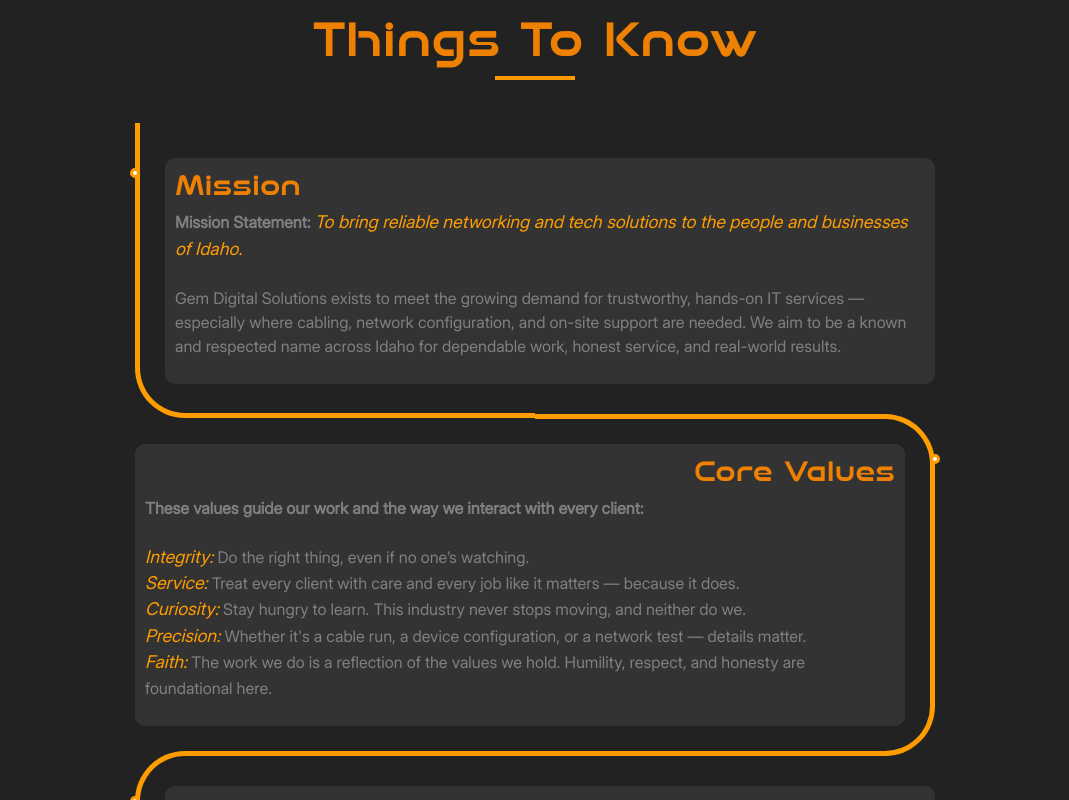
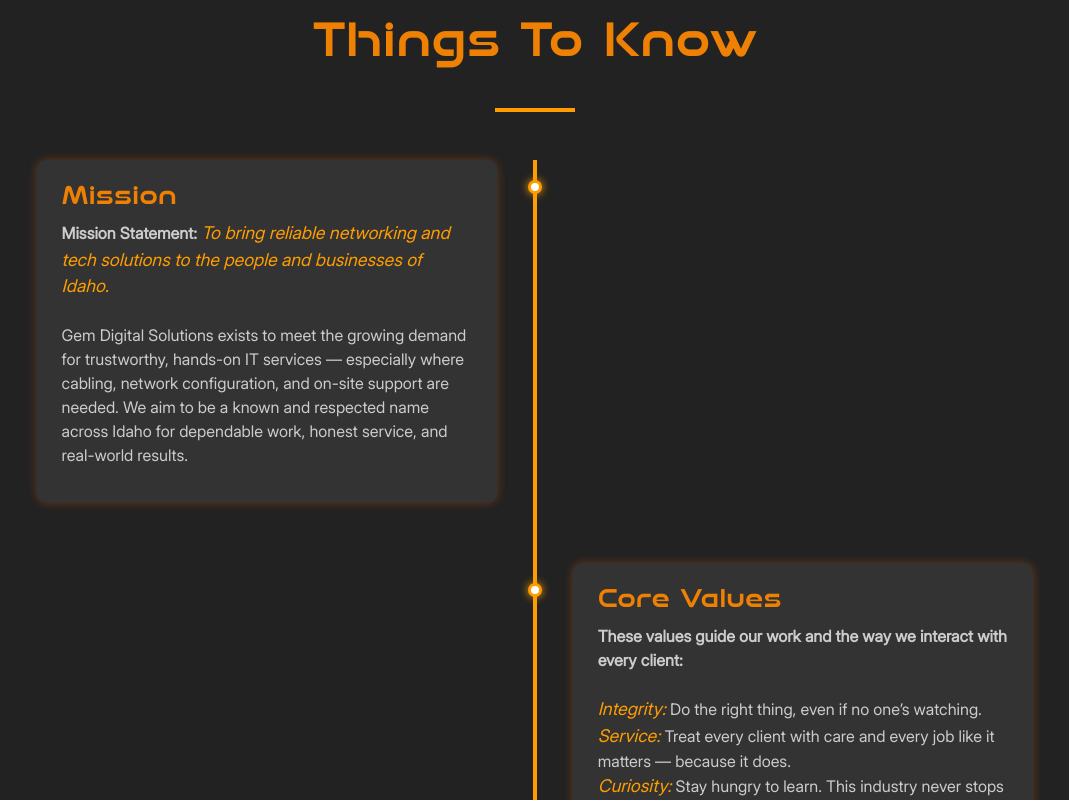
Before and after one commit to IssiahB/Gem-Digital, a React (Vite) app: page /about in a window 1280 px wide. Shown: the part 660-1460 px from the top of the page, without its empty margins (105-1174 px from the left). Built offline with nearby package versions, Linux system fonts and the light colour scheme; no server answers.

Commit message:
Updated content and design of Timeline section on the about us page

```diff
--- a/src/pages/sections/styles/Timeline.style.css
+++ b/src/pages/sections/styles/Timeline.style.css
@@ -1,4 +1,4 @@
-/* Timeline Container */
+
 .timeline {
     background: var(--black);
     margin: 20px auto;
@@ -10,123 +10,111 @@
     text-align: center;
     font-size: 3rem;
     color: var(--secondaryOrange);
+    margin-bottom: 40px;
+    position: relative;
 }
 
 .time-outer {
-    width: 80vw;
+    position: relative;
+    width: 90%;
+    max-width: 1000px;
     margin: 0 auto;
+    padding-left: 20px;
+    padding-right: 20px;
 }
 
+/* Vertical line in the center */
+.time-outer::before {
+    content: "";
+    position: absolute;
+    top: 0;
+    bottom: 0;
+    left: 50%;
+    width: 4px;
+    margin-left: -2px;
+    background-color: var(--orange);
+    z-index: 0;
+}
+
+/* Shared time card style */
+.time-card {
+    position: relative;
+    width: 100%;
+    margin-bottom: 60px;
+    z-index: 1;
+}
+
+.time-info {
+    position: relative;
+    background: #333;
+    color: #ccc;
+    border-radius: 10px;
+    padding: 20px 25px;
+    width: 48%;
+    box-shadow: 0 0 10px rgba(255, 102, 0, 0.3);
+}
+
+/* Time Dot */
+.time-card::after {
+    content: "";
+    position: absolute;
+    top: 20px;
+    left: 50%;
+    width: 14px;
+    height: 14px;
+    background: white;
+    border: 3px solid var(--orange);
+    border-radius: 50%;
+    transform: translateX(-50%);
+    z-index: 2;
+    box-shadow: 0 0 8px var(--orange);
+}
+
+/* Odd cards to the left */
+.time-card:nth-child(odd) .time-info {
+    left: 0;
+    margin-right: auto;
+    transform: translateX(-4%);
+}
+
+/* Even cards to the right */
+.time-card:nth-child(even) .time-info {
+    left: 0;
+    margin-left: auto;
+    transform: translateX(4%);
+}
+
+/* Title style */
+.time-title {
+    color: var(--secondaryOrange);
+    font-size: 1.6rem;
+    margin-bottom: 10px;
+}
+
+/* Emphasized text */
 p em {
     color: var(--orange);
     font-size: 1.1rem;
 }
 
-/* Card container */
-.time-card {
-    position: relative;
-    width: 100%;
-    max-width: 800px;
-    margin: 0 auto;
-}
+/* Responsive: Stack vertically on mobile */
+@media screen and (max-width: 768px) {
+    .time-info {
+        width: 100%;
+        transform: none !important;
+        margin: 0 auto;
+    }
 
-/* setting padding based on even or odd */
-.time-card:nth-child(odd) {
-    padding: 30px 0 30px 30px;
-}
-.time-card:nth-child(even) {
-    padding: 30px 30px 30px 0;
-}
-/* Global ::before */
-.time-card::before {
-    content: "";
-    position: absolute;
-    width: 50%;
-    border: solid var(--orange);
-}
+    .time-outer::before {
+        left: 8px;
+    }
 
-/* Setting the border of top, bottom, left */
-.time-card:nth-child(odd)::before {
-    left: 0px;
-    top: -4.5px;
-    bottom: -4.5px;
-    border-width: 5px 0 5px 5px;
-    border-radius: 50px 0 0 50px;
-}
+    .time-card::after {
+        left: 8px;
+        transform: none;
+    }
 
-/* Setting the top and bottom to "-5px" because earlier it was out of a pixel in mobile devices */
-@media only screen and (max-width: 400px) {
-    .time-card:nth-child(odd)::before {
-        top: -5px;
-        bottom: -5px;
+    .time-title {
+        text-align: left;
     }
 }
-
-/* Setting the border of top, bottom, right */
-.time-card:nth-child(even)::before {
-    right: 0;
-    top: 0;
-    bottom: 0;
-    border-width: 5px 5px 5px 0;
-    border-radius: 0 50px 50px 0;
-}
-
-/* Removing the border if it is the first card */
-.time-card:first-child::before {
-    border-top: 0;
-    border-top-left-radius: 0;
-}
-
-/* Removing the border if it is the last card  and it's odd */
-.time-card:last-child:nth-child(odd)::before {
-    border-bottom: 0;
-    border-bottom-left-radius: 0;
-}
-
-/* Removing the border if it is the last card  and it's even */
-.time-card:last-child:nth-child(even)::before {
-    border-bottom: 0;
-    border-bottom-right-radius: 0;
-}
-
-/* Information about the timeline */
-.time-info {
-    display: flex;
-    flex-direction: column;
-    background: #333;
-    color: gray;
-    border-radius: 10px;
-    padding: 10px;
-}
-
-/* time-Title of the card */
-.time-title {
-    color: var(--secondaryOrange);
-    position: relative;
-}
-
-/* Timeline dot  */
-.time-title::before {
-    content: "";
-    position: absolute;
-    width: 10px;
-    height: 10px;
-    background: white;
-    border-radius: 999px;
-    border: 3px solid var(--orange);
-}
-
-/* text right if the card is even  */
-.time-card:nth-child(even) > .time-info > .time-title {
-    text-align: right;
-}
-
-/* setting dot to the left if the card is odd */
-.time-card:nth-child(odd) > .time-info > .time-title::before {
-    left: -45px;
-}
-
-/* setting dot to the right if the card is odd */
-.time-card:nth-child(even) > .time-info > .time-title::before {
-    right: -45px;
-}
```
Also changed, not shown: src/assets/images/circuit-board.svg (added).
